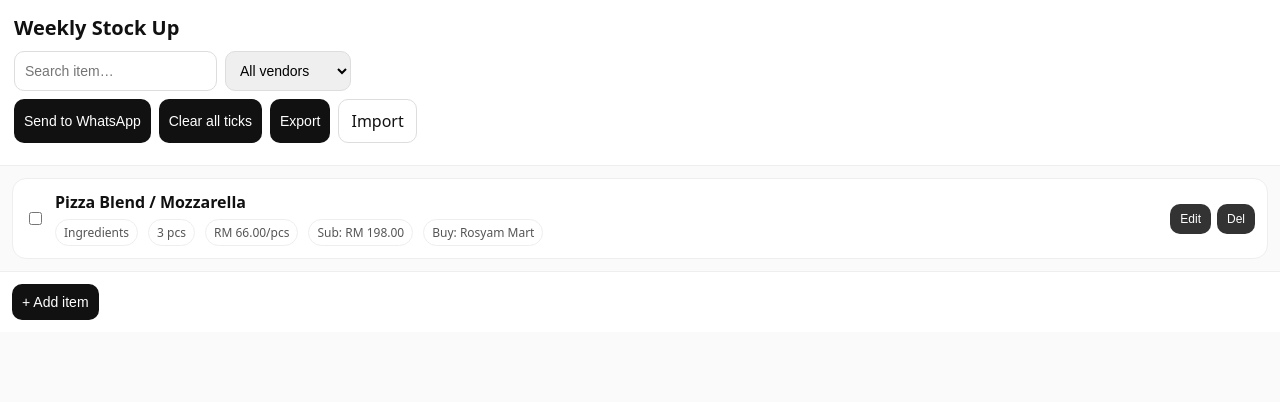
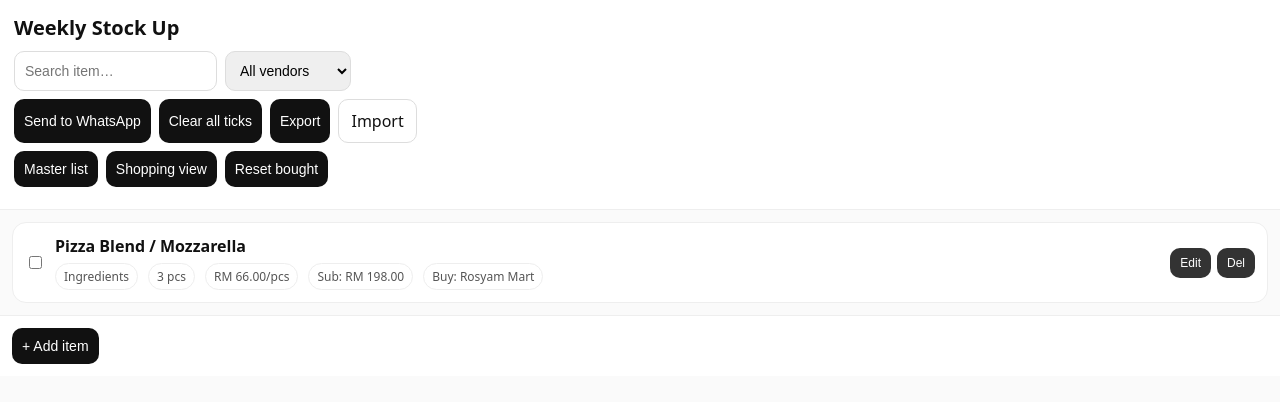
Before and after one commit to nanithenanny/checklist_app, a plain HTML site: page index.html in a window 1280 px wide. Drawn offline with Linux system fonts and the light colour scheme.

Commit message:
Update index.html

```diff
--- a/index.html
+++ b/index.html
@@ -24,6 +24,11 @@
       <label class="btnLike">
         Import <input id="importFile" type="file" accept="application/json" hidden />
       </label>
+    </div>
+    <div class="row">
+      <button id="btnViewList">Master list</button>
+      <button id="btnViewShop">Shopping view</button>
+      <button id="btnShopReset">Reset bought</button>
     </div>
   </header>
 
```
